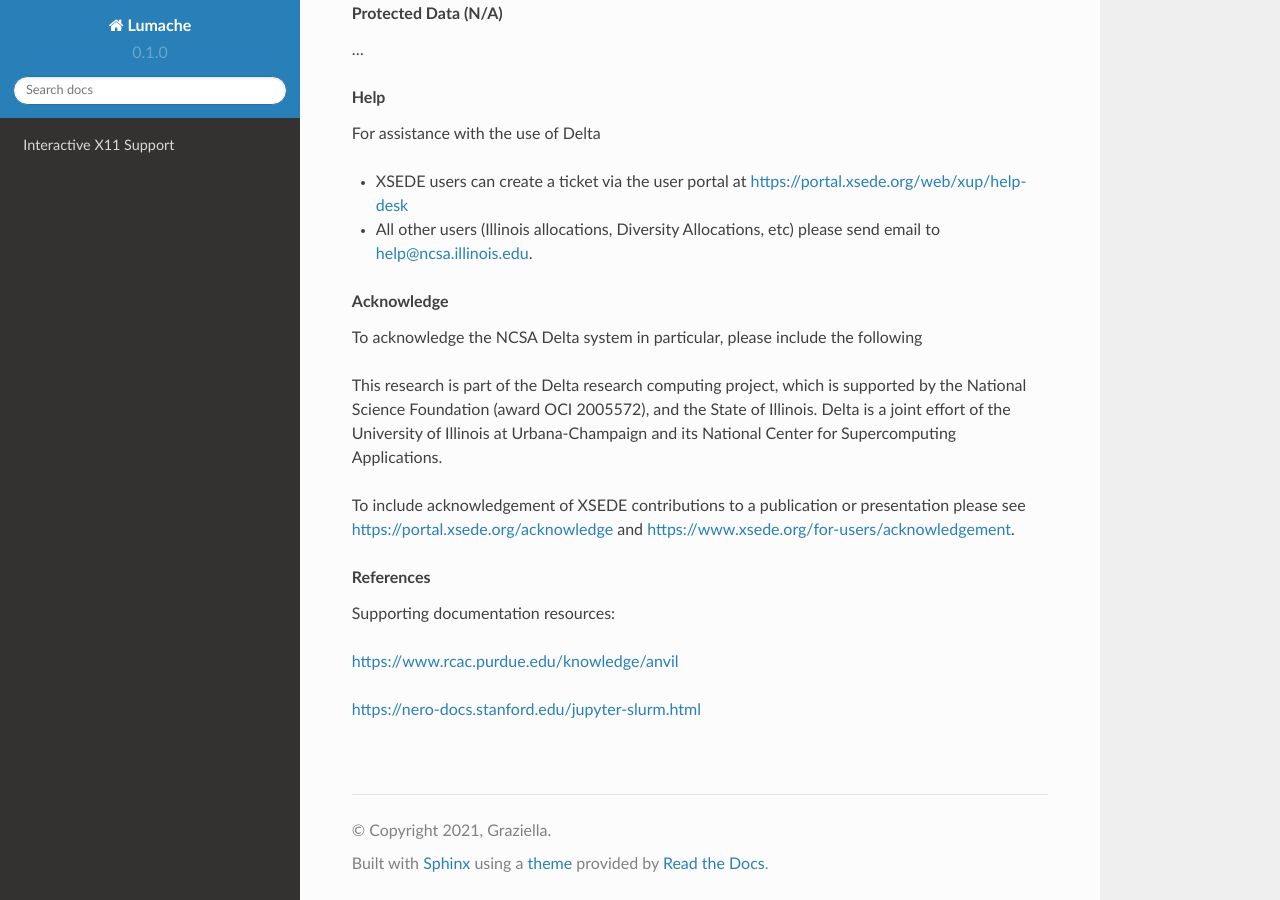
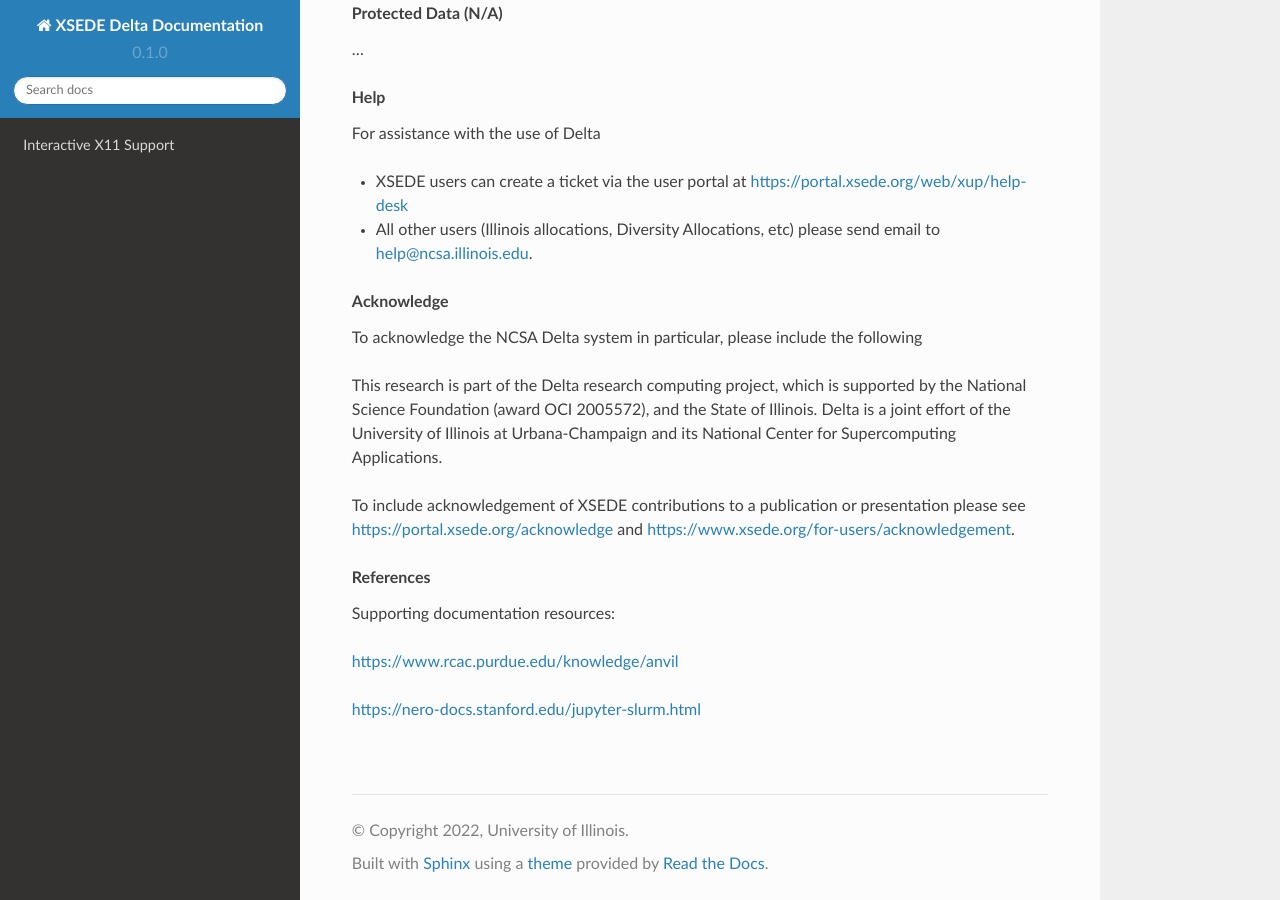
Before and after one commit to ncsa/XSEDE-Delta, a Sphinx documentation site: the page built from docs/source/index.rst, in a window 1280 px wide and 900 px high, scrolled down 18719 px. Built offline with Sphinx 7.4.7 and the Read the Docs theme 2.0.0, drawn with Linux system fonts in a browser that asks for light colours.

Commit message:
project name to XSEDE
set up configuration to make the project name correct.

```diff
--- a/docs/source/conf.py
+++ b/docs/source/conf.py
@@ -2,9 +2,9 @@
 
 # -- Project information
 
-project = 'Lumache'
-copyright = '2021, Graziella'
-author = 'Graziella'
+project = 'XSEDE Delta Documentation'
+copyright = '2022, University of Illinois'
+author = 'NCSA'
 
 release = '0.1'
 version = '0.1.0'
```
